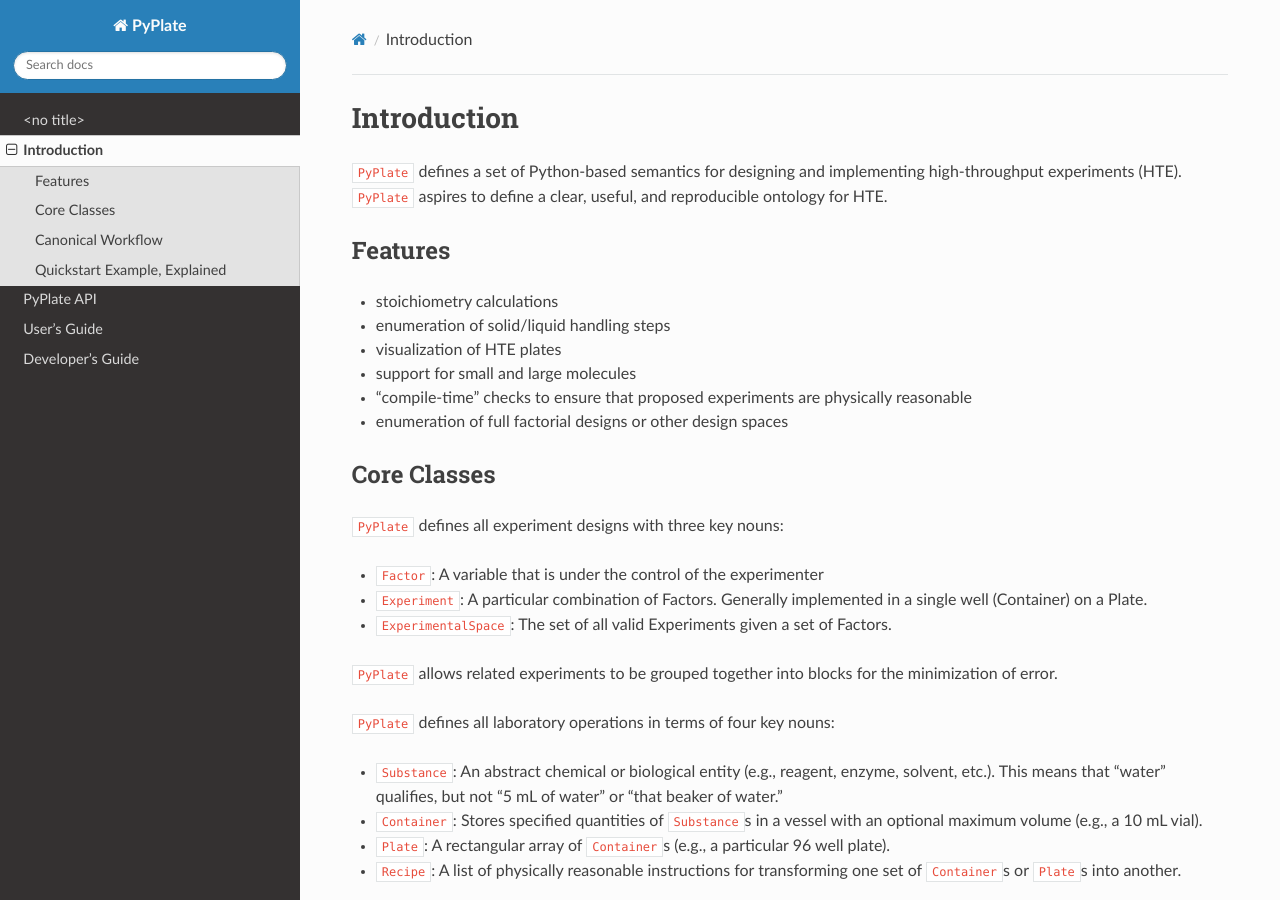
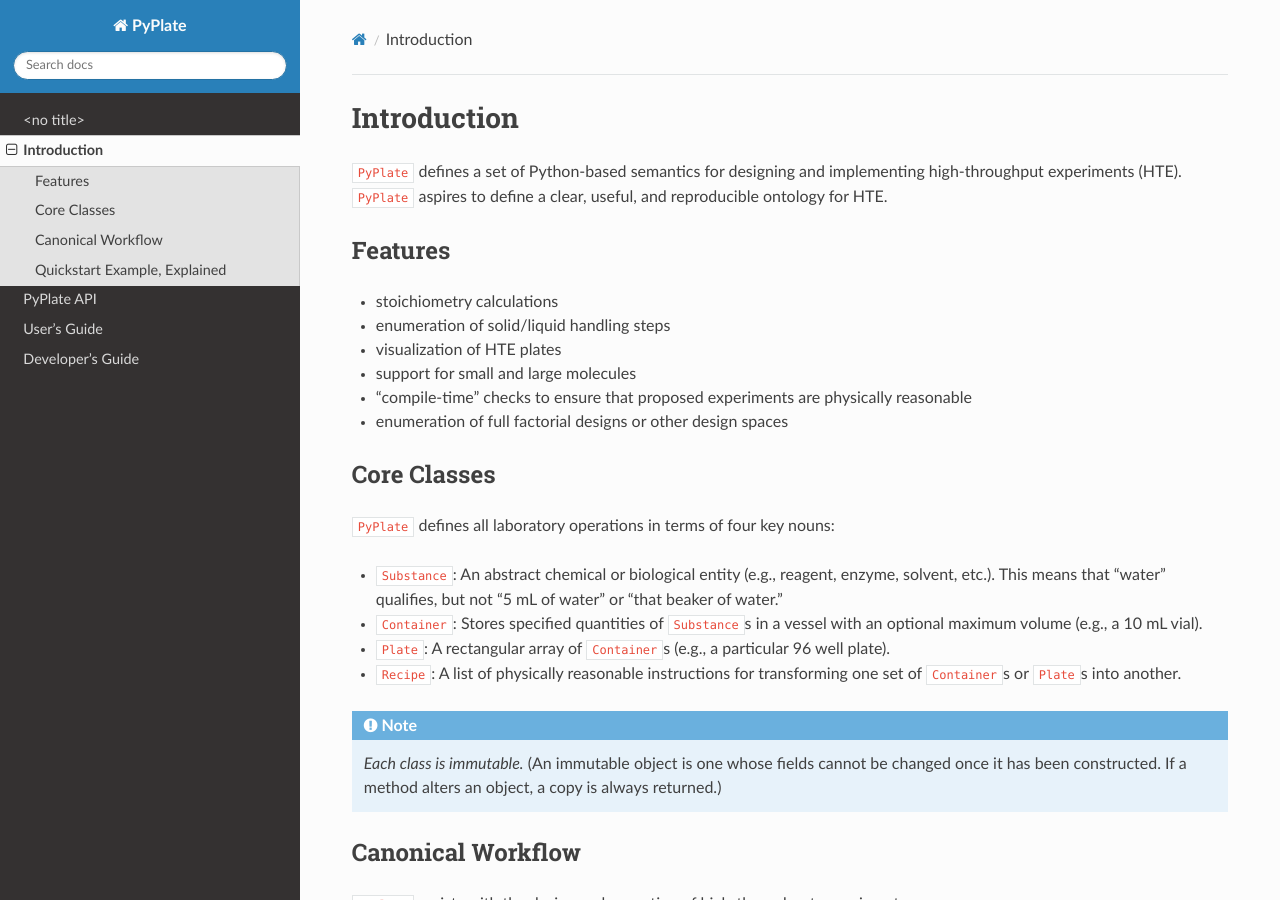
Before and after one commit to ekwan/PyPlate, a Sphinx documentation site: the page built from docs/source/introduction.rst, in a window 1280 px wide and 900 px high. Built offline with Sphinx 7.4.7 and the Read the Docs theme 2.0.0, drawn with Linux system fonts in a browser that asks for light colours.

Commit message:
Removed experimental design from introduction.rst.

```diff
--- a/docs/source/introduction.rst
+++ b/docs/source/introduction.rst
@@ -20,15 +20,6 @@ Features
 
 Core Classes
 """"""""""""
-
-``PyPlate`` defines all experiment designs with three key nouns:
-
-- ``Factor``: A variable that is under the control of the experimenter
-- ``Experiment``: A particular combination of Factors. Generally implemented in a single well (Container) on a Plate.
-- ``ExperimentalSpace``: The set of all valid Experiments given a set of Factors.
-
-``PyPlate`` allows related experiments to be grouped together into blocks for the minimization of error.
-
 ``PyPlate`` defines all laboratory operations in terms of four key nouns:
 
 - ``Substance``: An abstract chemical or biological entity (e.g., reagent, enzyme, solvent, etc.).  This means that "water" qualifies, but not "5 mL of water" or "that beaker of water."
```
